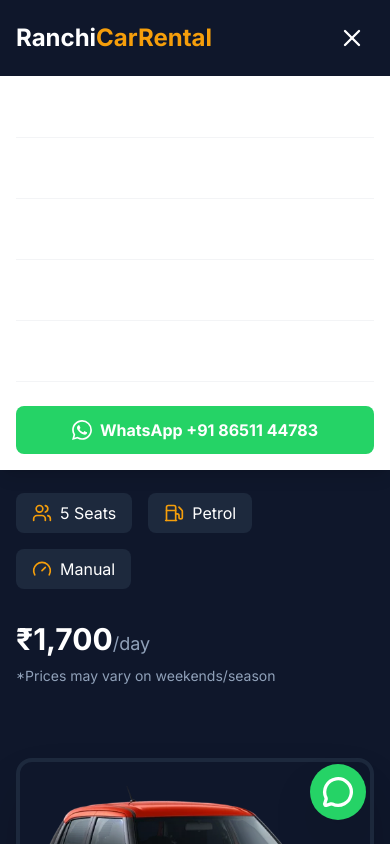
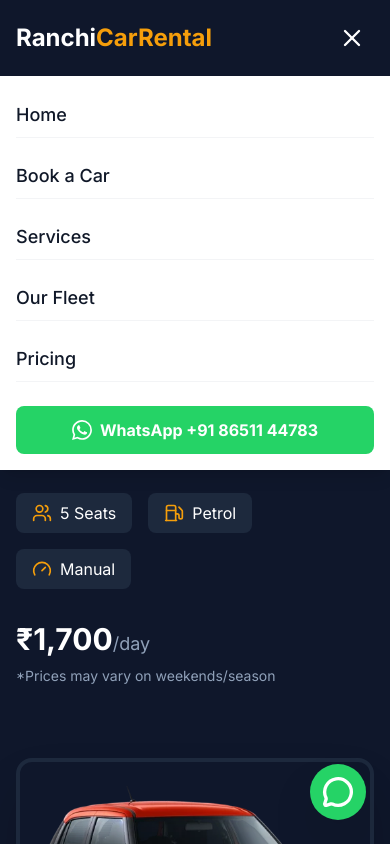
Before and after one commit to rupeshsinghkota/ranchicarrental, a Next.js app: page /cars/swift-rental-ranchi in a window 390 px wide. Both pictures are taken after a click on the button "Toggle menu". Shown: the top 844 px of the page. Built offline with nearby package versions, Linux system fonts and the light colour scheme.

Commit message:
Fix mobile menu visibility - ensure menu text is always visible

```diff
--- a/src/components/layout/Header.tsx
+++ b/src/components/layout/Header.tsx
@@ -60,7 +60,7 @@ export default function Header() {
                     </a>
 
                     <button
-                        className="md:hidden p-2 hover:text-secondary transition-colors"
+                        className={cn("md:hidden p-2 hover:text-secondary transition-colors", scrolled ? "text-foreground" : "text-white")}
                         onClick={() => setIsOpen(!isOpen)}
                         aria-label="Toggle menu"
                     >
@@ -77,7 +77,7 @@ export default function Header() {
                             <Link
                                 key={item.name}
                                 href={item.href}
-                                className="text-lg font-medium text-foreground hover:text-secondary py-2 border-b border-gray-100 last:border-0"
+                                className="text-lg font-medium text-gray-900 hover:text-secondary py-2 border-b border-gray-100 last:border-0"
                                 onClick={() => setIsOpen(false)}
                             >
                                 {item.name}
```
